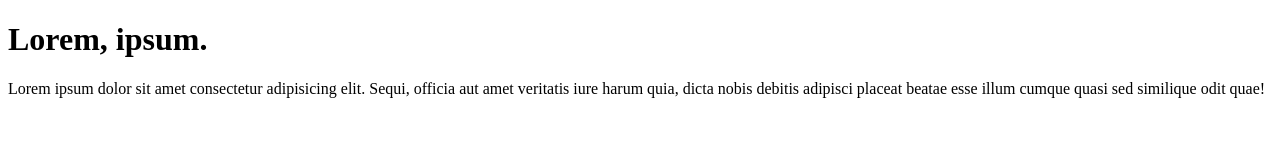
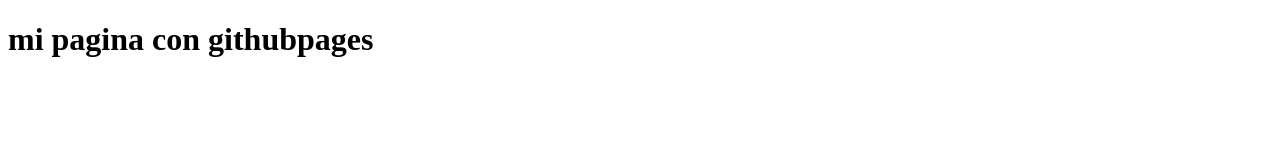
Before and after one commit to Jppisco/eliminar-por-favor, a plain HTML site: page carperta-prueba/index.html in a window 1280 px wide. Drawn offline with Linux system fonts and the light colour scheme.

Commit message:
modifique el index!

```diff
--- a/carperta-prueba/index.html
+++ b/carperta-prueba/index.html
@@ -4,10 +4,9 @@
     <meta charset="UTF-8">
     <meta http-equiv="X-UA-Compatible" content="IE=edge">
     <meta name="viewport" content="width=device-width, initial-scale=1.0">
-    <title>Document</title>
+    <title>mi pagina con githubpages</title>
 </head>
 <body>
-    <h1>Lorem, ipsum.</h1>
-    <p>Lorem ipsum dolor sit amet consectetur adipisicing elit. Sequi, officia aut amet veritatis iure harum quia, dicta nobis debitis adipisci placeat beatae esse illum cumque quasi sed similique odit quae!</p>
+    <h1>mi pagina con githubpages</h1>
 </body>
 </html>
```
